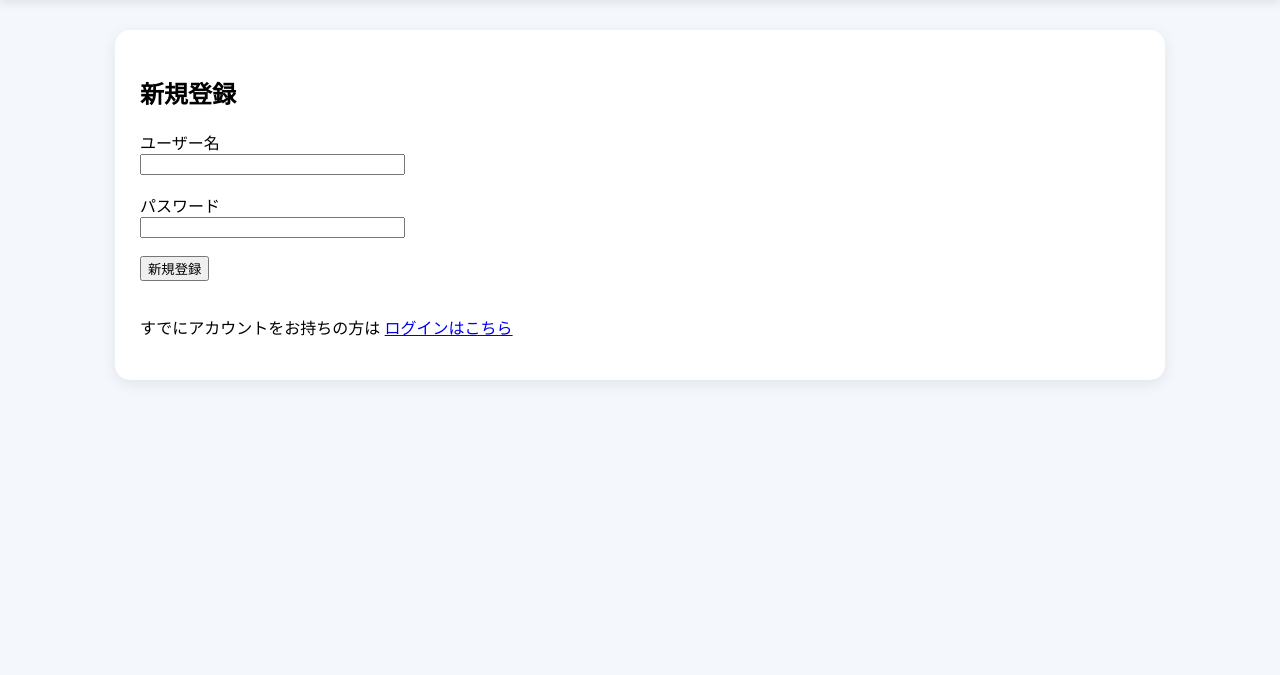
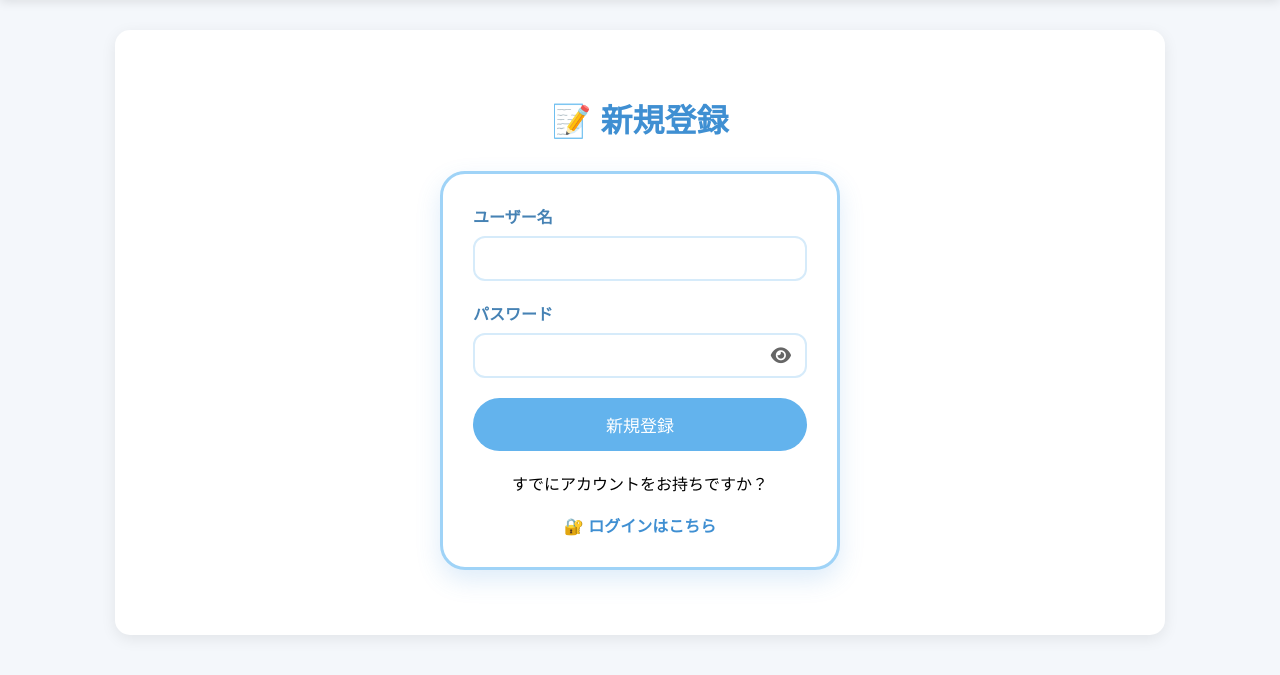
Before and after one commit to okamotoryoka/FrozenRecipes, a Flask app: page /auth/register in a window 1280 px wide. Shown: the part 80-755 px from the top of the page. Run offline with Flask 3, Linux system fonts and the light colour scheme.

```diff
--- a/apps/templates/base.html
+++ b/apps/templates/base.html
@@ -3,6 +3,10 @@
 <!DOCTYPE html>
 <html lang="ja">
 <head>
+
+    <link rel="stylesheet"
+href="https://cdnjs.cloudflare.com/ajax/libs/font-awesome/6.7.2/css/all.min.css">
+
     <meta charset="UTF-8">
     <meta name="viewport"
           content="width=device-width, initial-scale=1.0">
--- a/apps/templates/register.html
+++ b/apps/templates/register.html
@@ -4,39 +4,186 @@
 
 {% block content %}
 
-<h2>新規登録</h2>
+<style>
+
+.register-container{
+    width:400px;
+    margin:40px auto;
+}
+
+.register-title{
+    text-align:center;
+    color:#3f8fd2;
+    font-size:32px;
+    margin-bottom:30px;
+}
+
+.register-card{
+    background:white;
+    border:3px solid #9fd3f7;
+    border-radius:25px;
+    padding:30px;
+    box-shadow:0 10px 25px rgba(70,150,220,.18);
+}
+
+.form-group{
+    margin-bottom:20px;
+}
+
+.form-group label{
+    display:block;
+    color:#4682b4;
+    font-weight:bold;
+    margin-bottom:8px;
+}
+
+.form-group input{
+    width:100%;
+    padding:12px;
+    border:2px solid #d6ebfa;
+    border-radius:12px;
+    box-sizing:border-box;
+    font-size:15px;
+}
+
+.form-group input:focus{
+    outline:none;
+    border-color:#7dc7ff;
+}
+
+.register-btn{
+    width:100%;
+    background:#63b3ed;
+    color:white;
+    border:none;
+    border-radius:30px;
+    padding:14px;
+    font-size:17px;
+    cursor:pointer;
+}
+
+.register-btn:hover{
+    background:#4aa3e0;
+}
+
+.login-link{
+    text-align:center;
+    margin-top:20px;
+}
+
+.login-link a{
+    color:#3f8fd2;
+    text-decoration:none;
+    font-weight:bold;
+}
+
+.login-link a:hover{
+    text-decoration:underline;
+}
+
+.error{
+    color:red;
+    margin-bottom:15px;
+    text-align:center;
+}
+
+.password-box{
+    position: relative;
+}
+
+.password-box input{
+    width:100%;
+    padding-right:45px;
+    box-sizing:border-box;
+}
+
+.toggle-btn{
+    position:absolute;
+    right:10px;
+    top:50%;
+    transform:translateY(-50%);
+    border:none;
+    background:none;
+    cursor:pointer;
+    color:#666;
+    font-size:18px;
+}
+
+.toggle-btn:hover{
+    color:#3f8fd2;
+}
+
+</style>
+
+<div class="register-container">
+
+    <h1 class="register-title">
+        📝 新規登録
+    </h1>
+
+    <div class="register-card">
 
         <form method="POST">
 
             {{ form.hidden_tag() }}
 
-    <div>
-        {{ form.username.label }}<br>
-        {{ form.username(size=30) }}
+            <div class="form-group">
+                {{ form.username.label }}
+                {{ form.username() }}
             </div>
 
-    <br>
+            <div class="form-group">
 
-    <div>
-        {{ form.password.label }}<br>
-        {{ form.password(size=30) }}
+    {{ form.password.label }}
+
+    <div class="password-box">
+        {{ form.password(id="password") }}
+
+        <button type="button" id="togglePassword" class="toggle-btn">
+            <i class="fa-solid fa-eye"></i>
+        </button>
     </div>
 
-    <br>
+</div>
 
             {% if error %}
-        <p style="color:red;">{{ error }}</p>
+                <div class="error">{{ error }}</div>
             {% endif %}
 
-    {{ form.submit() }}
+            {{ form.submit(class="register-btn") }}
 
         </form>
 
-<br>
+        <div class="login-link">
+            すでにアカウントをお持ちですか？<br><br>
 
-<p>
-    すでにアカウントをお持ちの方は
-    <a href="{{ url_for('auth.login') }}">ログインはこちら</a>
-</p>
+            <a href="{{ url_for('auth.login') }}">
+                🔐 ログインはこちら
+            </a>
+        </div>
+
+    </div>
+
+</div>
+
+<script>
+const password = document.getElementById("password");
+const toggle = document.getElementById("togglePassword");
+const icon = toggle.querySelector("i");
+
+toggle.addEventListener("click", function () {
+
+    if (password.type === "password") {
+        password.type = "text";
+        icon.classList.remove("fa-eye");
+        icon.classList.add("fa-eye-slash");
+    } else {
+        password.type = "password";
+        icon.classList.remove("fa-eye-slash");
+        icon.classList.add("fa-eye");
+    }
+
+});
+</script>
 
 {% endblock %}
```
Also changed, not shown: apps/templates/login.html (+66 -2 lines). Lines whose indentation alone changed are shown as unchanged.
